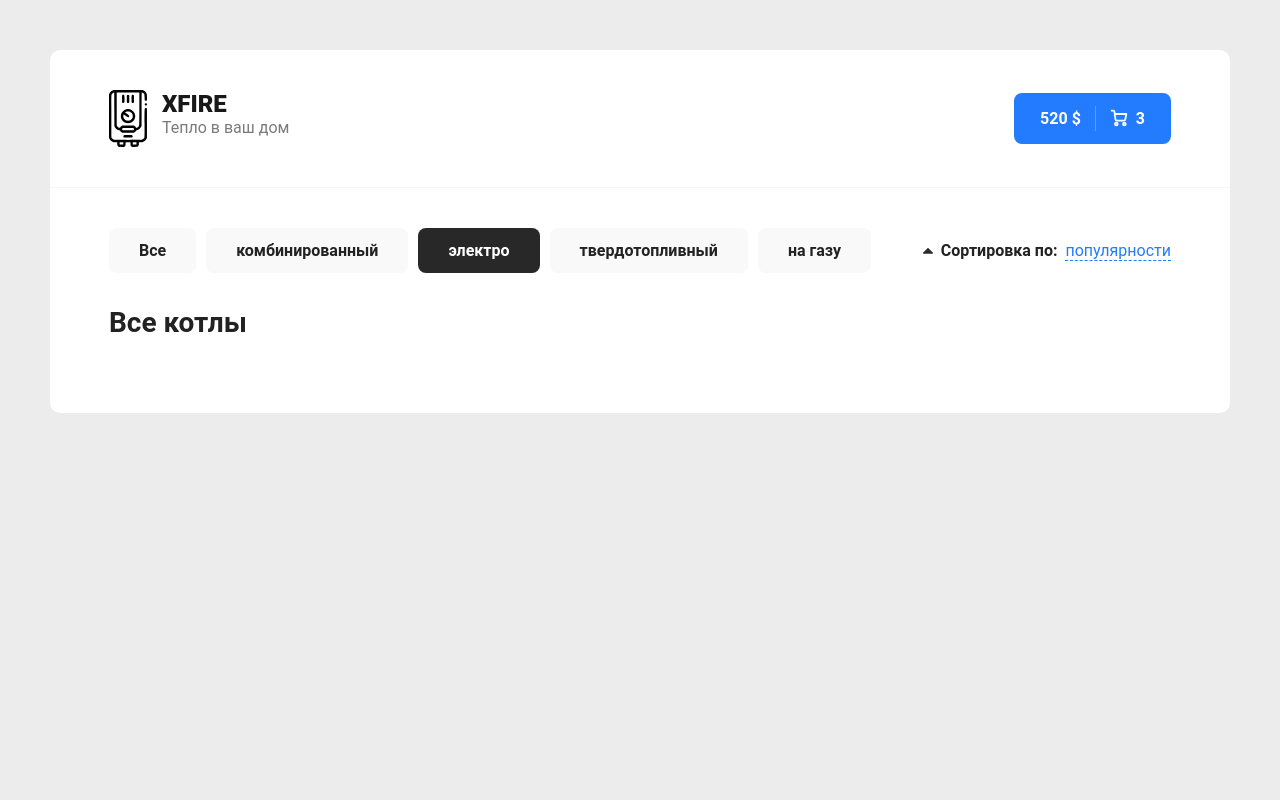
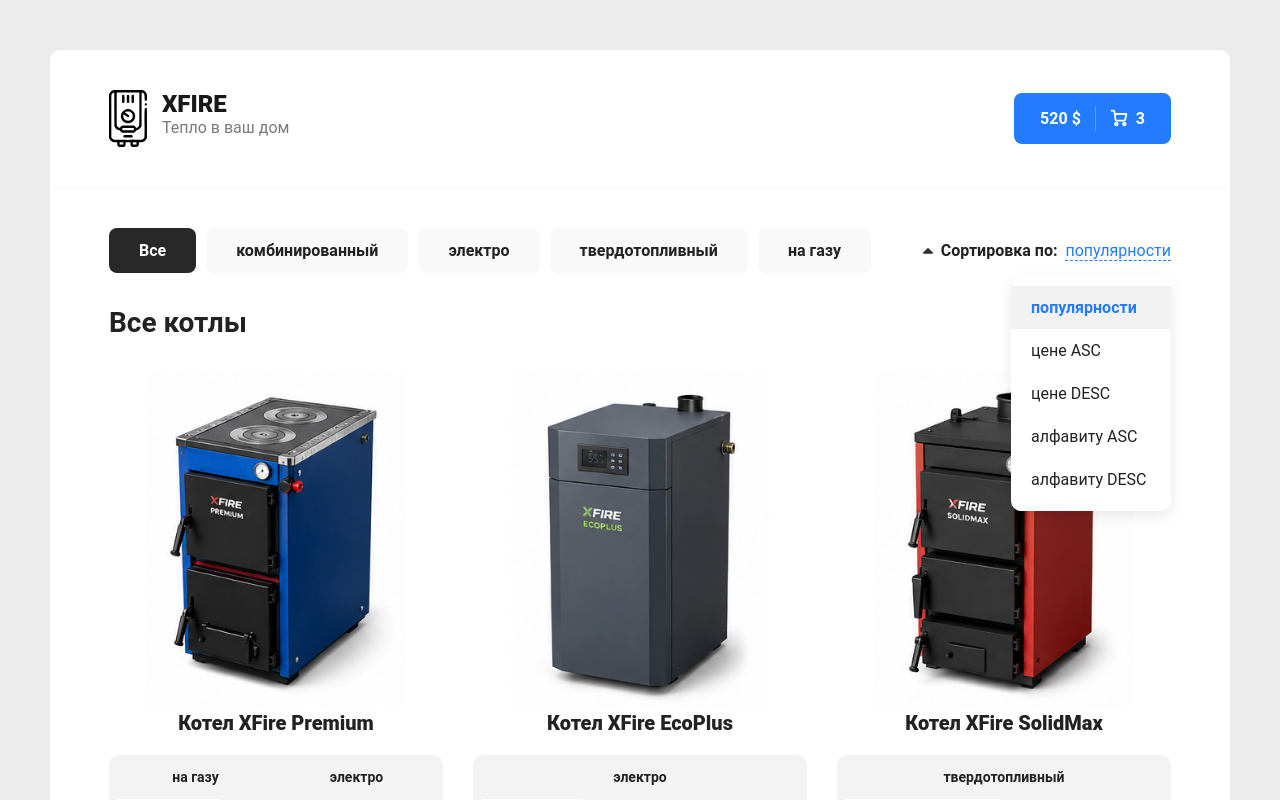
Before and after one commit to Eugene-Stone/XfireCart, a React (Vite) app: page / in a window 1280 px wide. Shown: the top 800 px of the page. Built offline with nearby package versions, Linux system fonts and the light colour scheme; data requests are answered from the project's data file; a web font is replaced by a local one.

Commit message:
Update: Sorting products with redux

```diff
--- a/src/components/Filter.tsx
+++ b/src/components/Filter.tsx
@@ -21,7 +21,11 @@
 		<div className="categories">
 			<ul>
 				{categories.map((cat, i) => {
-					let catActive = cat.name === currentCategory ? 'active' : '';
+					let catActive =
+						cat.name === currentCategory ||
+						(cat.name === 'Все' && currentCategory === '')
+							? 'active'
+							: '';
 					return (
 						<li
 							className={catActive}
--- a/src/components/ProductList.tsx
+++ b/src/components/ProductList.tsx
@@ -28,9 +28,13 @@
 				<h2 className="content__title">Все котлы</h2>
 
 				<div className="content__items">
-					{products.map((product, index) => {
-						return <ProductCard key={product.id} {...product} />;
-					})}
+					{loading ? (
+						<div>Loading</div>
+					) : (
+						products.map((product, index) => {
+							return <ProductCard key={product.id} {...product} />;
+						})
+					)}
 				</div>
 			</div>
 		</div>
--- a/src/components/Sort.tsx
+++ b/src/components/Sort.tsx
@@ -1,6 +1,49 @@
-import React from 'react';
+import { useAppDispatch, useAppSelector } from '../redux/hooks';
+import { setSortBy, setSortOrder } from '../redux/slices/productsSlice';
 
 export default function Sort() {
+	const dispatch = useAppDispatch();
+	const { sortBy, sortOrder } = useAppSelector((state) => state.productsReducer);
+
+	type SortList = {
+		sortByName: string;
+		sortBy: string;
+		sortOrder: string;
+	};
+
+	function handleSorting(sort: SortList) {
+		dispatch(setSortBy(sort.sortBy));
+		dispatch(setSortOrder(sort.sortOrder));
+	}
+
+	const sortList = [
+		{
+			sortByName: 'популярности',
+			sortBy: 'popularity',
+			sortOrder: 'desc',
+		},
+		{
+			sortByName: 'цене ASC',
+			sortBy: 'price',
+			sortOrder: 'asc',
+		},
+		{
+			sortByName: 'цене DESC',
+			sortBy: 'price',
+			sortOrder: 'desc',
+		},
+		{
+			sortByName: 'алфавиту ASC',
+			sortBy: 'name',
+			sortOrder: 'asc',
+		},
+		{
+			sortByName: 'алфавиту DESC',
+			sortBy: 'name',
+			sortOrder: 'desc',
+		},
+	];
+
 	return (
 		<div className="sort">
 			<div className="sort__label">
@@ -18,13 +61,17 @@
 				<b>Сортировка по:</b>
 				<span>популярности</span>
 			</div>
-			<div className="sort__popup hidden">
+			<div className="sort__popup">
 				<ul>
-					<li className="active">популярности</li>
-					<li>цене ASC</li>
-					<li>цене DESC</li>
-					<li>алфавиту ASC</li>
-					<li>алфавиту DESC</li>
+					{sortList.map((item, i) => {
+						let activeSort =
+							item.sortBy === sortBy && item.sortOrder === sortOrder ? 'active' : '';
+						return (
+							<li key={i} className={activeSort} onClick={() => handleSorting(item)}>
+								{item.sortByName}
+							</li>
+						);
+					})}
 				</ul>
 			</div>
 		</div>
--- a/src/redux/slices/productsSlice.ts
+++ b/src/redux/slices/productsSlice.ts
@@ -1,6 +1,5 @@
 import { createSlice } from '@reduxjs/toolkit';
 import { fetchProducts } from './productsThunk';
-import { fetchCategories } from './categoriesThunk';
 import type { Product, Category } from '../../types';
 
 export interface ProductsState {
@@ -11,18 +10,16 @@
 	searchValue: string;
 	sortBy: string;
 	sortOrder: 'asc' | 'desc';
-	categories: Category[];
 }
 
 const initialState: ProductsState = {
 	products: [],
 	loading: true,
 	errorData: null,
-	currentCategory: 'электро',
+	currentCategory: '',
 	searchValue: '',
-	sortBy: '',
-	sortOrder: 'asc',
-	categories: [],
+	sortBy: 'popularity',
+	sortOrder: 'desc',
 };
 
 export const productsSlice = createSlice({
@@ -31,6 +28,12 @@
 	reducers: {
 		setCurrentCategory: (state, action) => {
 			state.currentCategory = action.payload;
+		},
+		setSortBy: (state, action) => {
+			state.sortBy = action.payload;
+		},
+		setSortOrder: (state, action) => {
+			state.sortOrder = action.payload;
 		},
 	},
 	extraReducers: (builder) => {
@@ -50,5 +53,5 @@
 	},
 });
 
-export const { setCurrentCategory } = productsSlice.actions;
+export const { setCurrentCategory, setSortBy, setSortOrder } = productsSlice.actions;
 export default productsSlice.reducer;
--- a/src/redux/slices/productsThunk.ts
+++ b/src/redux/slices/productsThunk.ts
@@ -12,7 +12,7 @@
 
 		let url = '/products?';
 
-		if (currentCategory !== 'Все') {
+		if (currentCategory !== 'Все' && currentCategory !== '') {
 			url += `category:eq=${currentCategory}&`;
 		}
 
--- a/src/styles/_media.scss
+++ b/src/styles/_media.scss
@@ -10,9 +10,6 @@
     margin-right: 0 !important;
   }
 
-  .content__items {
-    justify-content: space-around;
-  }
 }
 
 
--- a/src/styles/app.scss
+++ b/src/styles/app.scss
@@ -27,7 +27,8 @@
   &__items {
     display: flex;
     flex-wrap: wrap;
-    justify-content: space-between;
+	//  justify-content: center;
+	 gap: 30px;
   }
 
   &__top {
--- a/src/styles/components/_sort.scss
+++ b/src/styles/components/_sort.scss
@@ -40,7 +40,7 @@
 
         &.active,
         &:hover {
-          background: rgba(254, 95, 30, 0.05);
+          background: rgba(0, 0, 0, 0.05);
         }
 
         &.active {
--- a/src/styles/components/_xfire-block.scss
+++ b/src/styles/components/_xfire-block.scss
@@ -1,13 +1,11 @@
 @use '../variables' as *;
 
 .xfire-block {
-  width: 280px;
+	// width: 290px;
+	flex-grow: 1;
 	text-align: center;
 	margin-bottom: 65px;
 
-  &:not(:nth-of-type(4n)) {
-    margin-right: 35px;
-  }
 
 	&__image {
 		width: 260px;
@@ -42,6 +40,7 @@
 				font-weight: 600;
 				font-size: 14px;
 				@include noselect();
+
 				&.active {
 					background: #ffffff;
 					box-shadow: 0px 2px 4px rgba(0, 0, 0, 0.04);
```
Lines whose indentation alone changed are shown as unchanged.
